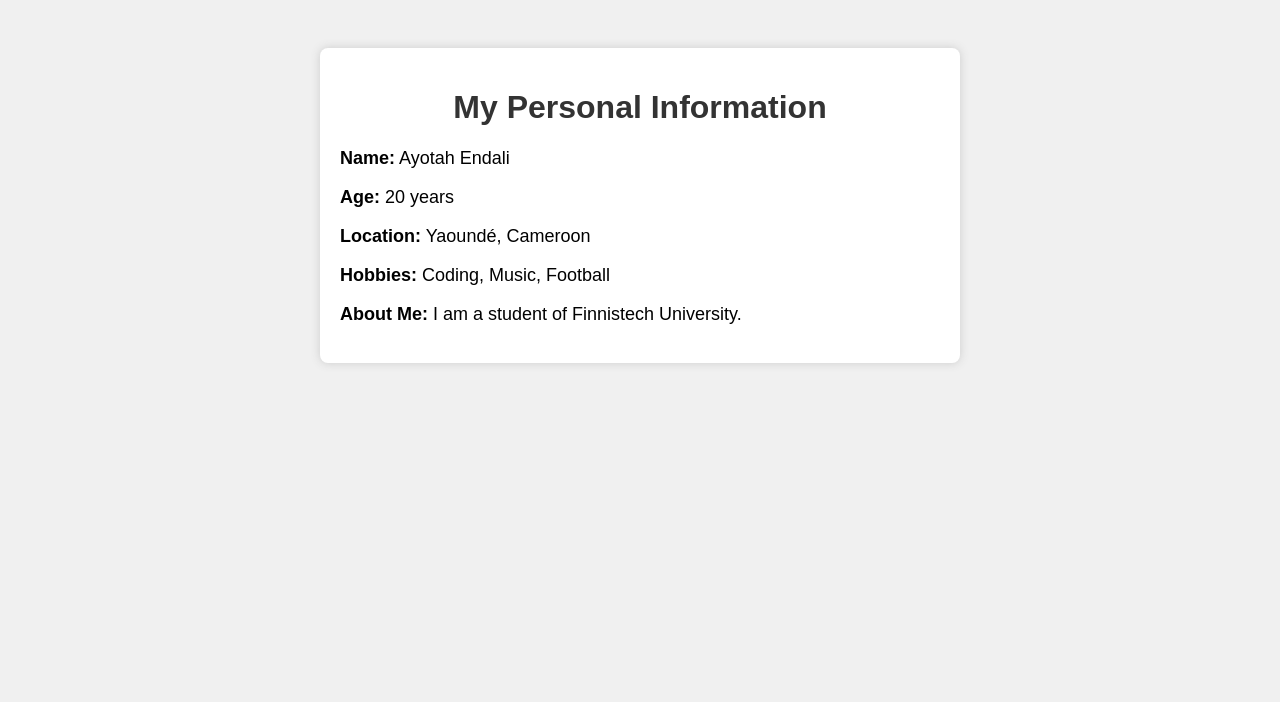
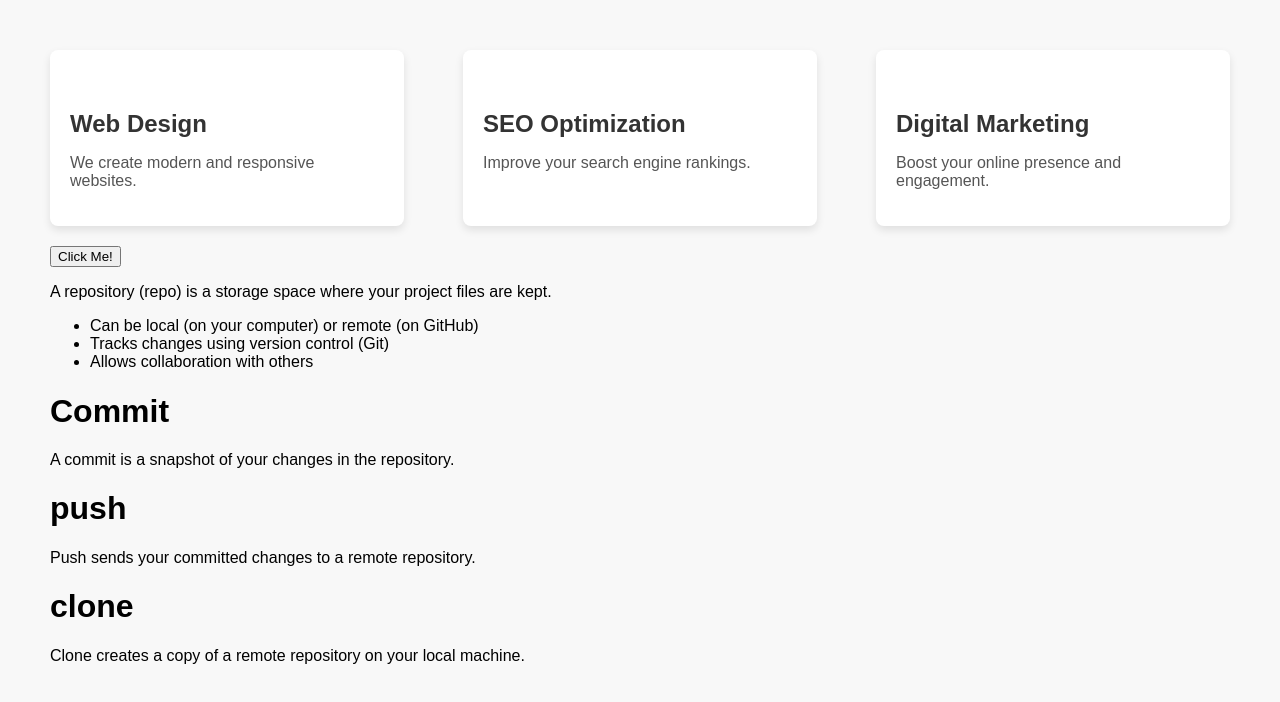
Before and after one commit to Ayotah/School-assignment, a plain HTML site: page index.html in a window 1280 px wide. Drawn offline with Linux system fonts and the light colour scheme.

Commit message:
Revamp index.html with service cards and styles

```diff
--- a/index.html
+++ b/index.html
@@ -3,39 +3,107 @@
 <head>
     <meta charset="UTF-8">
     <meta name="viewport" content="width=device-width, initial-scale=1.0">
-    <title>My Personal Info</title>
-
+    <title>Services</title>
     <style>
         body {
             font-family: Arial, sans-serif;
-            background: #f0f0f0;
-            padding: 40px;
+            background-color: #f8f8f8;
+            padding: 50px;
+            margin: 0;
         }
+
         .container {
-            max-width: 600px;
+            display: flex;
+            justify-content: space-between;
+            flex-wrap: wrap;
+            max-width: 1200px;
             margin: auto;
-            background: white;
+        }
+
+        .card {
+            background-color: white;
+            width: 30%;
+            margin-bottom: 20px;
+            border-radius: 8px;
+            box-shadow: 0 4px 8px rgba(0,0,0,0.1);
             padding: 20px;
-            border-radius: 8px;
-            box-shadow: 0 0 10px #ccc;
+            box-sizing: border-box;
+            transition: transform 0.3s, box-shadow 0.3s;
         }
-        h1 {
-            text-align: center;
+
+        .card:hover {
+            transform: translateY(-5px);
+            box-shadow: 0 8px 16px rgba(0,0,0,0.2);
+        }
+
+        .card-title {
+            font-size: 1.5em;
+            margin-bottom: 10px;
             color: #333;
         }
-        p { font-size: 18px; }
+
+        .card-text {
+            font-size: 1em;
+            color: #555;
+        }
+
+        /* Responsive */
+        @media (max-width: 900px) {
+            .card {
+                width: 45%;
+            }
+        }
+
+        @media (max-width: 600px) {
+            .card {
+                width: 100%;
+            }
+        }
     </style>
 </head>
 <body>
 
-    <div class="container">
-        <h1>My Personal Information</h1>
-        <p><strong>Name:</strong> Ayotah Endali</p>
-        <p><strong>Age:</strong> 20 years</p>
-        <p><strong>Location:</strong> Yaoundé, Cameroon</p>
-        <p><strong>Hobbies:</strong> Coding, Music, Football</p>
-        <p><strong>About Me:</strong> I am a student of Finnistech University.</p>
+<div class="container">
+    <div class="card">
+        <h5 class="card-title">Web Design</h5>
+        <p class="card-text">We create modern and responsive websites.</p>
     </div>
+    <div class="card">
+        <h5 class="card-title">SEO Optimization</h5>
+        <p class="card-text">Improve your search engine rankings.</p>
+    </div>
+    <div class="card">
+        <h5 class="card-title">Digital Marketing</h5>
+        <p class="card-text">Boost your online presence and engagement.</p>
+    </div>
+</div>
+    <button id="helloBtn" class="btn btn-primary mb-4">Click Me!</button>
 
+
+
+
+    <p>A repository (repo) is a storage space where your project files are kept.</p>
+    <ul>
+        <li>Can be local (on your computer) or remote (on GitHub)</li>
+        <li>Tracks changes using version control (Git)</li>
+        <li>Allows collaboration with others</li>
+    </ul>
+
+    <h1>Commit</h1>
+    <p>A commit is a snapshot of your changes in the repository.</p>
+
+    <h1>push</h1>
+    <p>Push sends your committed changes to a remote repository.</p>
+
+    <h1>clone</h1>
+    <p>Clone creates a copy of a remote repository on your local machine.</p>
+<script>
+    document.getElementById("helloBtn").onclick = function() {
+        alert("Hello! Welcome to my website.");
+    }
+</script>
 </body>
 </html>
+
+
+<!--js button-->
```
